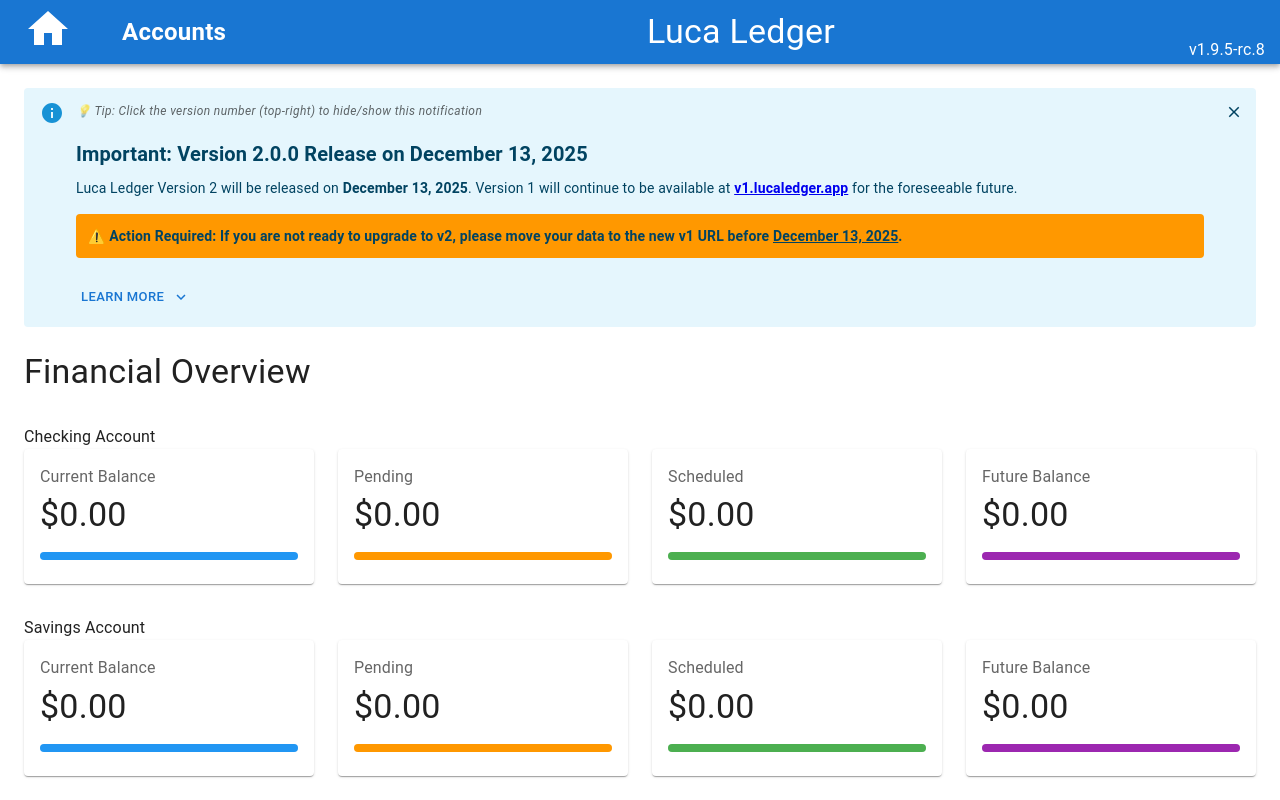
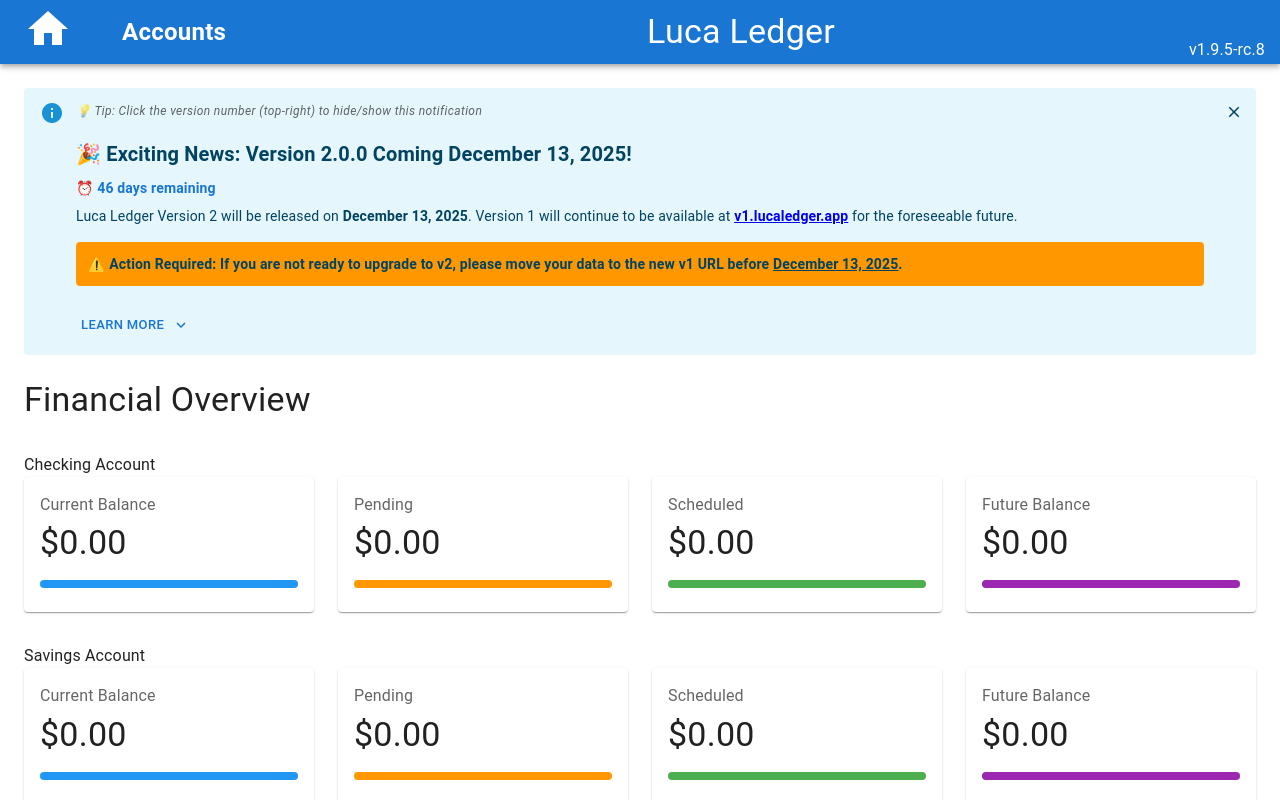
Before and after one commit to LucaFinancial/LucaLedger, a React (Vite) app: page / in a window 1280 px wide. Shown: the top 800 px of the page. Built offline with nearby package versions, Linux system fonts and the light colour scheme.

Commit message:
feat: make banner more enthusiastic and add countdown timer
Co-authored-by: jwaspin <6432180+jwaspin@users.noreply.github.com>

```diff
--- a/src/components/AnnouncementBanner/AnnouncementBanner.jsx
+++ b/src/components/AnnouncementBanner/AnnouncementBanner.jsx
@@ -16,11 +16,42 @@ import { useState, useEffect } from 'react';
 
 import { version as currentVersion } from '../../../package.json';
 
-const STORAGE_KEY = 'announcementBannerDismissed_v2_migration';
+const STORAGE_KEY = 'announcementBannerDismissed_v2';
 
 export default function AnnouncementBanner() {
   const [dismissed, setDismissed] = useState(false);
   const [expanded, setExpanded] = useState(false);
+  const [countdown, setCountdown] = useState('');
+
+  // Calculate countdown to December 13, 2025
+  useEffect(() => {
+    const calculateCountdown = () => {
+      const releaseDate = new Date('2025-12-13T00:00:00');
+      const now = new Date();
+      const diff = releaseDate - now;
+
+      if (diff <= 0) {
+        setCountdown('Released!');
+        return;
+      }
+
+      const days = Math.floor(diff / (1000 * 60 * 60 * 24));
+      const hours = Math.floor(
+        (diff % (1000 * 60 * 60 * 24)) / (1000 * 60 * 60)
+      );
+
+      if (days > 0) {
+        setCountdown(`${days} day${days !== 1 ? 's' : ''} remaining`);
+      } else {
+        setCountdown(`${hours} hour${hours !== 1 ? 's' : ''} remaining`);
+      }
+    };
+
+    calculateCountdown();
+    const interval = setInterval(calculateCountdown, 1000 * 60 * 60); // Update every hour
+
+    return () => clearInterval(interval);
+  }, []);
 
   useEffect(() => {
     const storedVersion = localStorage.getItem('appVersion');
@@ -87,8 +118,20 @@ export default function AnnouncementBanner() {
           component='div'
           sx={{ mb: 1, fontWeight: 'bold' }}
         >
-          Important: Version 2.0.0 Release on December 13, 2025
+          🎉 Exciting News: Version 2.0.0 Coming December 13, 2025!
         </Typography>
+        {countdown && (
+          <Typography
+            variant='body2'
+            sx={{
+              mb: 1,
+              fontWeight: 'bold',
+              color: 'primary.main',
+            }}
+          >
+            ⏰ {countdown}
+          </Typography>
+        )}
         <Typography
           variant='body2'
           sx={{ mb: 2 }}
@@ -168,9 +211,9 @@ export default function AnnouncementBanner() {
                 </li>
                 <li>
                   <strong>Data migration:</strong> Your data is stored locally
-                  in your browser. To use v1 after the v2 release, you&apos;ll
-                  need to export your data from the current URL and import it at
-                  the new v1 URL before December 13, 2025.
+                  in your browser. To use v1 <em>after</em> the v2 release,
+                  you&apos;ll need to export your data from the current URL and
+                  import it at the new v1 URL before December 13, 2025.
                 </li>
               </ul>
             </Typography>
```
